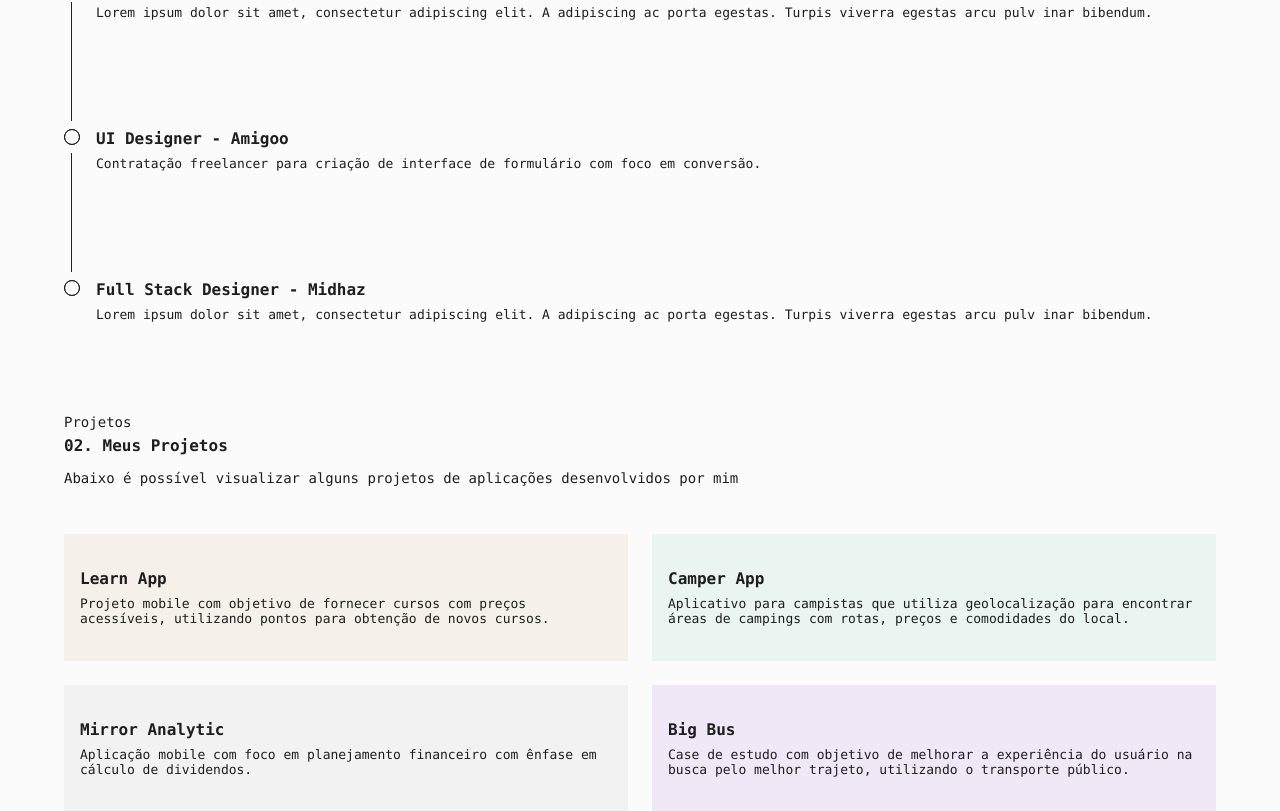
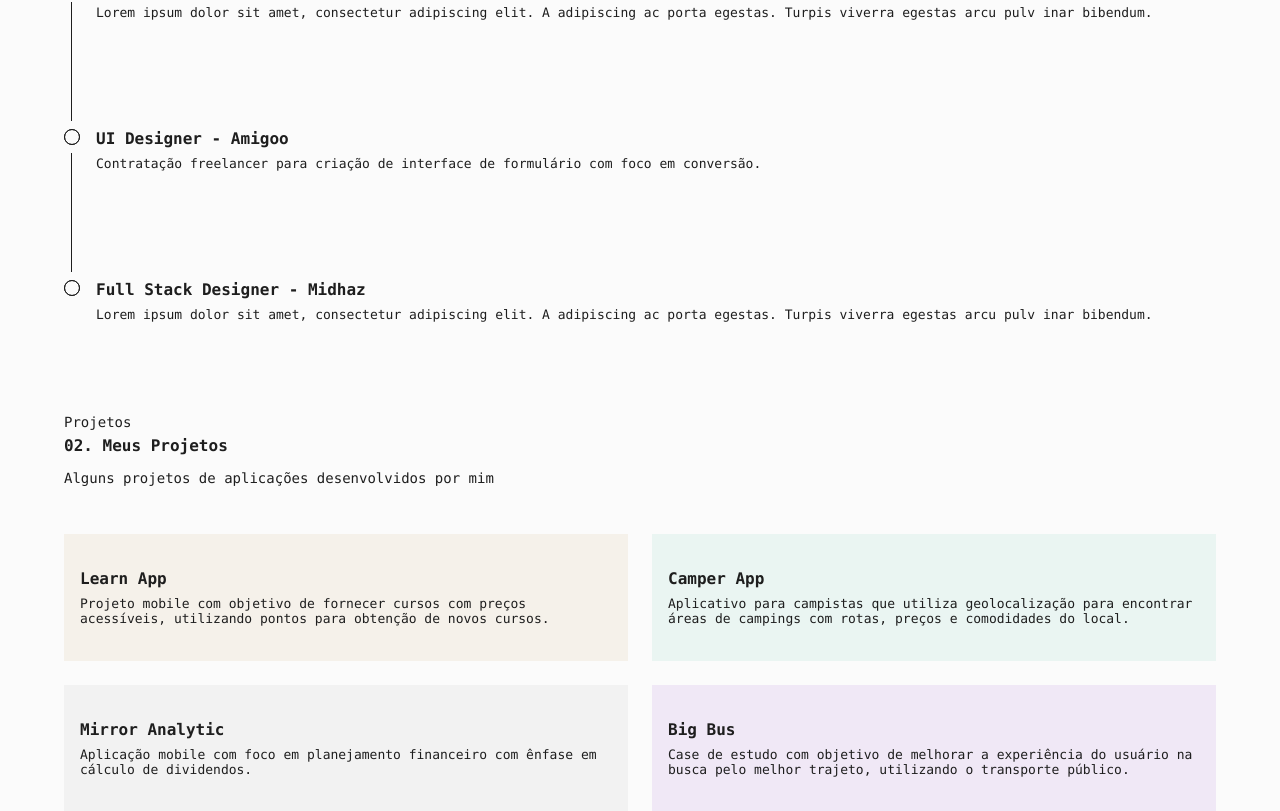
Before and after one commit to Phixelz/MyPortfolio, a Next.js app: page / in a window 1280 px wide. Shown: the part 814-1625 px from the top of the page. Built offline with nearby package versions, Linux system fonts and the light colour scheme.

Commit message:
update projects

```diff
--- a/src/components/Hero/index.tsx
+++ b/src/components/Hero/index.tsx
@@ -6,7 +6,9 @@ export function Hero() {
       <h2><span>Eu sou Phillipi,</span> User Experience Analyst Pleno | SPC Brasil.</h2>
       <p></p>
 
+        <a href="">
         <button type="button">Download Resume</button>
+        </a>
     </section>
 
   )
--- a/src/components/Projects/index.tsx
+++ b/src/components/Projects/index.tsx
@@ -8,7 +8,7 @@ export function Projects() {
       <Title
         title="Projetos"
         subtitle="02. Meus Projetos"
-        description="Abaixo é possível visualizar alguns projetos de aplicações desenvolvidos por mim"
+        description="Alguns projetos de aplicações desenvolvidos por mim"
       />
 
       <ul>
```
